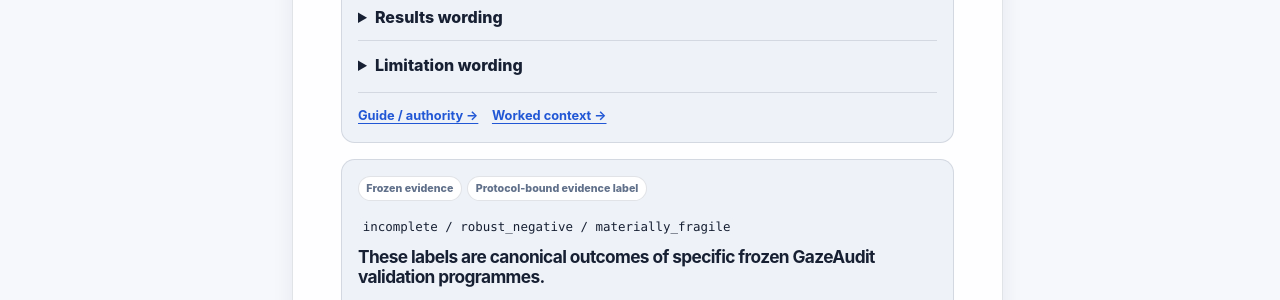
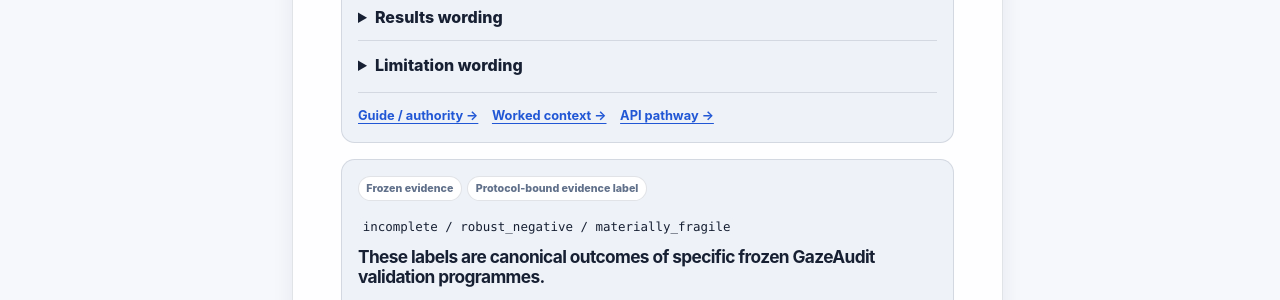
Before and after one commit to stefanosbalaskas/GazeAudit, a Jekyll site: the page built from docs/reporting-center.md, in a window 1280 px wide and 900 px high, scrolled down 6993 px. Shown: the part 152-452 px from the top of the window. Built offline with Jekyll 4.4.1, drawn with Linux system fonts in a browser that asks for light colours.

Commit message:
docs: link sensitivity reporting contract to governed API

```diff
--- a/_data/reporting_contracts.yml
+++ b/_data/reporting_contracts.yml
@@ -213,7 +213,7 @@
     decomposition or inferential interaction tests.
   guide_url: /docs/guides/reporting-robustness/
   example_url: /docs/examples/decision-to-report/
-  api_anchor: ""
+  api_anchor: api-marginal-sensitivity
 
 - id: frozen-validation-labels
   layer: Frozen evidence
```
